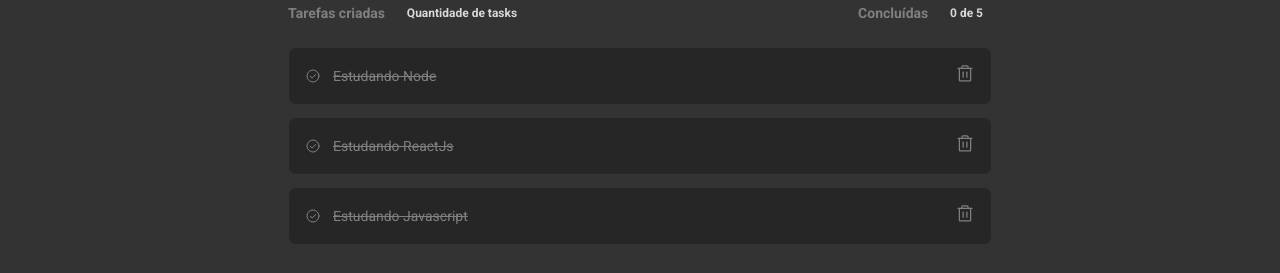
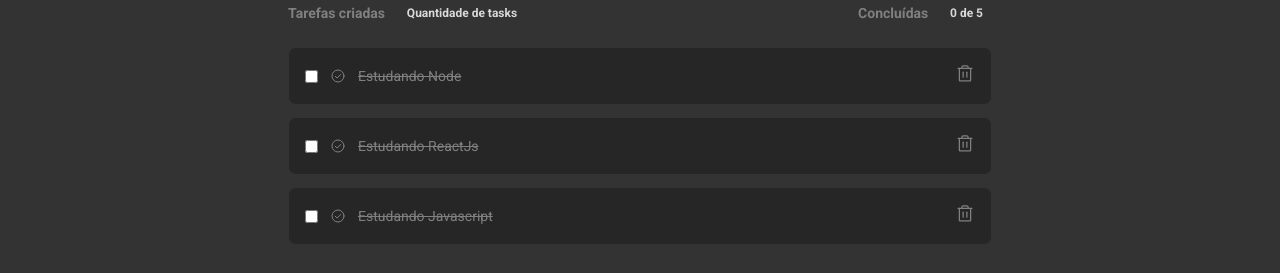
Before and after one commit to jeansantosw/to-do-list-reactjs, a React (Vite) app: page / in a window 1280 px wide. Shown: the part 287-560 px from the top of the page. Built offline with nearby package versions, Linux system fonts and the light colour scheme.

Commit message:
Criando estados para lista

```diff
--- a/src/components/listTasks/ListTasks.tsx
+++ b/src/components/listTasks/ListTasks.tsx
@@ -3,7 +3,7 @@ import { Task } from '../task/Task'
 import style from './ListTasks.module.css'
 
 interface ListTasksProps {
-  tasks: TasksProps[]
+  tasks: TasksProps[];
 }
 
 export function ListTasks({ tasks }: ListTasksProps) {
--- a/src/components/task/task.tsx
+++ b/src/components/task/task.tsx
@@ -11,7 +11,7 @@ export function Task({ task }: TaskProps) {
   return (
     <div className={style.task}>
       {/* <button>Task completa</button> */}
-      {/* <input type="checkbox" /> */}
+      <input type="checkbox" />
       <CheckCircle />
 
       <p className={style.textCompleted}>{task.nameTask}</p>
```
